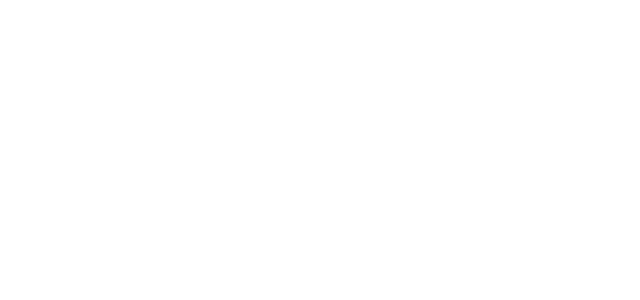
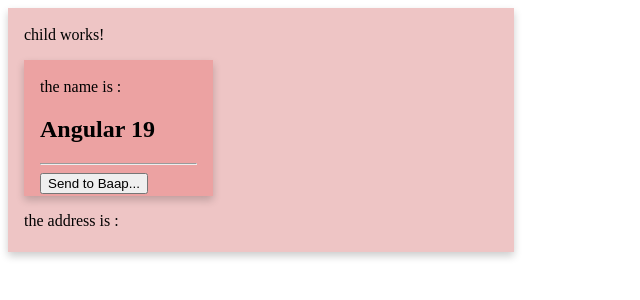
Before and after one commit to PritamSavagavi/NG-Practice, an Angular app: page / in a window 1280 px wide. Shown: the top 300 px of the page, without its empty margins (0-640 px from the left). Built offline with nearby package versions, Linux system fonts and the light colour scheme.

Commit message:
Component Comunication explained

```diff
--- a/src/app/app.component.html
+++ b/src/app/app.component.html
@@ -1 +1,2 @@
+<app-parent></app-parent>
 <router-outlet/>
--- a/src/app/app.module.ts
+++ b/src/app/app.module.ts
@@ -3,10 +3,14 @@
 
 import { AppRoutingModule } from './app-routing.module';
 import { AppComponent } from './app.component';
+import { ChildComponent } from './child/child.component';
+import { ParentComponent } from './parent/parent.component';
 
 @NgModule({
   declarations: [
-    AppComponent
+    AppComponent,
+    ChildComponent,
+    ParentComponent
   ],
   imports: [
     BrowserModule,
--- /dev/null
+++ b/src/app/child/child.component.html
@@ -0,0 +1,9 @@
+<p>child works!</p>
+
+<div class="card">
+  <div class="container">
+    <p>the name is : </p><h2>{{nameValue}}</h2>
+    <hr>
+    <button (click)="fire()">Send to Baap...</button>
+  </div>
+</div>
--- /dev/null
+++ b/src/app/child/child.component.scss
@@ -0,0 +1,14 @@
+.card {
+  box-shadow: 0 4px 8px 0 rgba(0, 0, 0, 0.2);
+  transition: 0.3s;
+  width: 40%;
+  background-color: #eca2a2;
+}
+
+.card:hover {
+  box-shadow: 0 8px 16px 0 rgba(0, 0, 0, 0.2);
+}
+
+.container {
+  padding: 2px 16px;
+}
--- /dev/null
+++ b/src/app/child/child.component.ts
@@ -0,0 +1,15 @@
+import { Component, EventEmitter, Input, Output } from '@angular/core';
+
+@Component({
+  selector: 'app-child',
+  templateUrl: './child.component.html',
+  styleUrl: './child.component.scss'
+})
+export class ChildComponent {
+  @Input() nameValue: string = "";
+  @Output() baapEvent = new EventEmitter();
+
+  fire () {
+    this.baapEvent.emit({name:"Angular 17", address:"Du-bhai"});
+  }
+}
--- /dev/null
+++ b/src/app/parent/parent.component.html
@@ -0,0 +1,6 @@
+<div class="card">
+    <div class="container">
+        <app-child (baapEvent)="name = $event.name; address = $event.address" [nameValue]="name"></app-child>
+        <p>the address is : </p><h2>{{address}}</h2>
+    </div>
+</div>
--- /dev/null
+++ b/src/app/parent/parent.component.scss
@@ -0,0 +1,14 @@
+.card {
+    box-shadow: 0 4px 8px 0 rgba(0, 0, 0, 0.2);
+    transition: 0.3s;
+    width: 40%;
+    background-color: #eec5c5;
+}
+
+.card:hover {
+    box-shadow: 0 8px 16px 0 rgba(0, 0, 0, 0.2);
+}
+
+.container {
+    padding: 2px 16px;
+}
--- /dev/null
+++ b/src/app/parent/parent.component.ts
@@ -0,0 +1,11 @@
+import { Component } from '@angular/core';
+
+@Component({
+  selector: 'app-parent',
+  templateUrl: './parent.component.html',
+  styleUrl: './parent.component.scss'
+})
+export class ParentComponent {
+  name : string = "Angular 19";
+  address : string = "";
+}
```
Also changed, not shown: src/Information/Information.txt (added), 2 other files (tests, documents, lock files or other folders).
